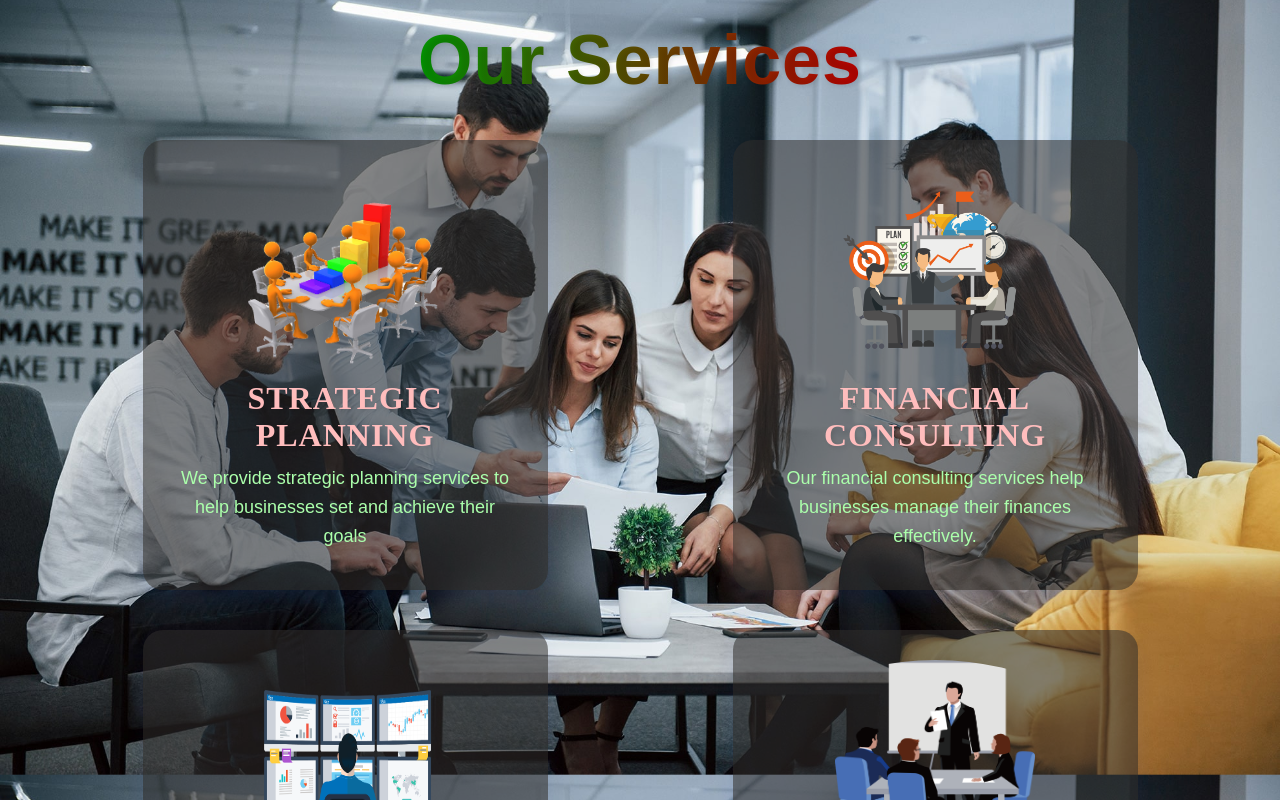
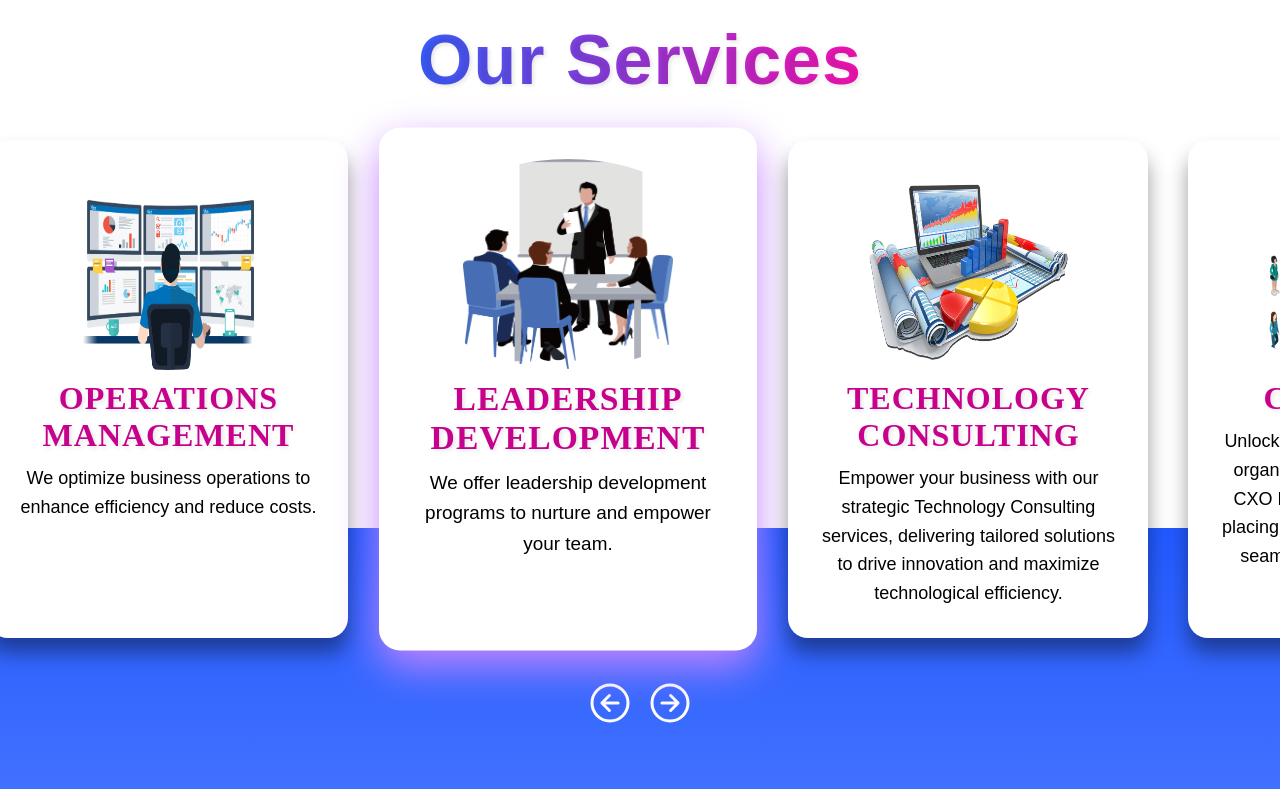
Before and after one commit to krushna53/yugma-ventures-main, a React (Create React App) app: page / in a window 1280 px wide. Shown: the part 980-1780 px from the top of the page. Built offline with nearby package versions, Linux system fonts and the light colour scheme.

Commit message:
Changed service section design

```diff
--- a/src/components/ServiceCards.css
+++ b/src/components/ServiceCards.css
@@ -4,19 +4,21 @@
   display: flex;
   flex-direction: column;
   align-items: center;
-  background-image: url('../images/services.jpg');
-  background-size: cover; /* Ensure the background covers the entire container */
+  /* background-image: url('../images/services.jpg'); */
+  background: linear-gradient(to bottom, rgb(255, 255, 255) 0%, rgb(255, 255, 255) 70%, rgb(34, 89, 255) 70%, rgb(66, 113, 255) 100%);
+  background-size: cover; /*Ensure the background covers the entire container*/
   background-repeat: no-repeat; /* Prevent background image repetition */
-  background-attachment: fixed; /* Keep the background fixed when scrolling */
+  /* background-attachment: fixed; Keep the background fixed when scrolling */
   background-color: rgba(255, 255, 255, 0.3);
   padding: 50px;
   background-position: center;
+  overflow: hidden;
 }
 
 .Services {
   display: flex;
-  flex-wrap: wrap;
-  justify-content: space-around;
+  /* justify-content: row; */
+  /* overflow-x:hidden; */
 }
 
 #title {
@@ -28,9 +30,9 @@
   font-family: "Montserrat", sans-serif;
   font-weight: bolder;
   text-decoration: solid;
-
+  /* -webkit-text-stroke: 1px #000000; */
   /* Gradient Background */
-  background: linear-gradient(270deg, #bb0101, #029402);
+  background: linear-gradient(270deg, #fb12b5, #3a5eff);
   /* Adjust colors as needed */
   background-clip: text;
   -webkit-background-clip: text;
@@ -51,13 +53,6 @@
 }
 
 
-
-.Services .Card-root:hover {
-  background-color: #f1f8fb;
-  transform: scale(1.05); /* Add a slight scale effect on hover */
-  box-shadow: 0 15px 30px 0 rgba(0, 69, 255, 0.1); /* Adjust box-shadow on hover */
-}
-
 .Services .image {
   display: flex;
   justify-content: center;
@@ -73,48 +68,31 @@
   box-shadow: 0 4px 8px rgba(0, 0, 0, 0.1);
 }
 
-.Services h1 {
-  margin: 10px 0;
-  font-size: 32px;
-  font-weight: 700;
-  text-shadow: 2px 2px 4px rgba(0, 0, 0, 0.1); /* Added text shadow for depth */
-  letter-spacing: 1px; /* Adjust letter spacing for better readability */
-}
-
-.Services p {
-  margin: 10px 0; /* Added margin for better spacing */
-  font-family: 'Arial', 'Helvetica', sans-serif;
-  font-size: 18px; /* Increased font size for better readability */
-  line-height: 1.6; /* Adjusted line height for better readability */
-  color: #595959; /* Changed color to a softer tone */
-}
-
-
 .Services .Card-root {
-  width: calc(33.33% - 20px);
+  width: 300px;
+  height: 80%;
   margin: 20px;
   padding: 30px;
   border-radius: 20px;
   position: relative;
   text-align: center;
-  box-shadow: 0 10px 20px 0 rgba(0, 69, 255, 0.06);
-  overflow: hidden;
-  transition: transform 0.3s ease-in-out, box-shadow 0.3s ease-in-out;
+  box-shadow: 0 15px 20px 0 rgba(0, 0, 0, 0.398);
+  transition: transform 0.3s ease-in-out, box-shadow 0.3s ease-in-out, left 1s ease-in;
 
   /* Removed white background and added a transparent background */
-  background: rgba(46, 45, 45, 0.544);  ;
+  background: rgb(255, 255, 255);  ;
 }
 
 .Services .Card-root:hover {
-  background-color: rgba(241, 248, 251, 0.8); /* Slight background color on hover for better readability */
   transform: scale(1.05);
-  box-shadow: 0 15px 30px 0 rgba(0, 69, 255, 0.1);
+  box-shadow: 0 15px 40px 0 rgb(198, 134, 255);
 }
 
 .Services h1 {
   margin: 10px 0;
   font-family: 'Open Sans', sans-serif;
   font-size: 32px;
+  color: #c7018c;
   font-weight: 700;/* Adjusted text color to white for better contrast */
   text-shadow: 2px 2px 4px rgba(0, 0, 0, 0.5); /* Improved text shadow for better readability */
 }
@@ -125,6 +103,52 @@
   font-size: 18px;
   line-height: 1.6;
 }
+
+/* .service-container .service-buttons {
+  margin-right: 900px;
+} */
+
+.service-container .service-buttons button {
+  background: none;
+  border: none;
+  margin-top: 10px;
+  font-size: 3em;
+  color: white;
+  cursor: pointer;
+}
+
+/* Animation styles */
+
+.Services .active-service {
+  transform: scale(1.05);
+  box-shadow: 0 15px 40px 0 rgb(198, 134, 255);
+}
+
+.Services .fadeInUpSD-0{
+  left : 400px;
+}
+
+.Services .fadeInUpSD-1{
+  left : 400px;
+}
+
+.Services .fadeInUpSD-2{
+  left : 400px;
+}
+
+.Services .fadeInUpSD-3{
+  left : -400px;
+}
+
+.Services .fadeInUpSD-4{
+  left : -400px;
+}
+
+.Services .fadeInUpSD-5{
+  left : -400px;
+}
+
+
 
 /* Media Queries for responsiveness */
 @media screen and (max-width: 1200px) {
@@ -159,7 +183,7 @@
   margin: 10px 0;
   font-size: 32px;
   font-weight: 700;
-  color: #ffbdbd;
+  /* color: rgb(34, 89, 255); */
   text-shadow: 2px 2px 4px rgba(0, 0, 0, 0.1);
   letter-spacing: 1px;
   font-family: 'Droid Serif', serif;
@@ -170,7 +194,7 @@
   font-family: 'Arial', sans-serif;
   font-size: 18px;
   line-height: 1.6;
-  color: #abffab;
+  color: #000000;
 }
 
 .Services .image {
--- a/src/components/ServiceCards.jsx
+++ b/src/components/ServiceCards.jsx
@@ -1,44 +1,46 @@
 import * as React from 'react';
+import { useState,useEffect } from 'react';
 import Card from '@mui/material/Card';
 import './ServiceCards.css';
 import { FaHireAHelper } from "react-icons/fa";
 import { BsPersonRaisedHand } from "react-icons/bs";
 import { BsBarChartLineFill, BsCashStack, BsDiagram3Fill } from "react-icons/bs";
 import { GrTechnology } from "react-icons/gr";
+import { IoArrowBackCircleOutline, IoArrowForwardCircleOutline } from "react-icons/io5";
 
 const servicesData = [
   {
-    id: 1,
+    id: 0,
     icon: require('../images/planning.png'),
     title: 'STRATEGIC PLANNING',
     description: 'We provide strategic planning services to help businesses set and achieve their goals',
   },
   {
-    id: 2,
+    id: 1,
     icon: require('../images/FC.png'),
     title: 'FINANCIAL CONSULTING',
     description: 'Our financial consulting services help businesses manage their finances effectively.',
   },
   {
-    id: 3,
+    id: 2,
     icon: require('../images/op.png'),
     title: 'OPERATIONS MANAGEMENT',
     description: 'We optimize business operations to enhance efficiency and reduce costs.',
   },
   {
-    id: 4,
+    id: 3,
     icon: require('../images/leader.png'),
     title: 'LEADERSHIP DEVELOPMENT',
     description: 'We offer leadership development programs to nurture and empower your team.',
   },
   {
-    id: 5,
+    id: 4,
     icon: require('../images/Technology.png'),
     title: 'TECHNOLOGY CONSULTING',
     description: 'Empower your business with our strategic Technology Consulting services, delivering tailored solutions to drive innovation and maximize technological efficiency.',
   },
   {
-    id: 6,
+    id: 5,
     icon: require('../images/cxo.png'),
     title: 'CXO HIRING',
     description: 'Unlock executive potential and drive organizational excellence with our CXO Hiring services, dedicated to placing top-tier leadership that aligns seamlessly with your company\'s vision and goals.',
@@ -46,12 +48,43 @@ const servicesData = [
 ];
 
 export default function ActionAreaCard() {
+  const [currentService, setCurrentService] = useState(0);
+
+  const nextService = () => {
+    setCurrentService((prevService) => (prevService + 1) % servicesData.length);
+  };
+
+  const prevService = () => {
+    setCurrentService(
+      (prevService) => (prevService - 1 + servicesData.length) % servicesData.length
+    );
+  };
+
+  const generateAnimationNames = () => `fadeInUpSD-${currentService}`;
+  console.log(generateAnimationNames());
+
+  const checkActive = (service) => {
+    if (service.id === currentService) {
+      return 1;
+    }
+  };
+  checkActive(servicesData[0]);
+
+  useEffect(() => {
+    const interval = setInterval(() => {
+      nextService();
+    }, 2000); // Auto-slide every 3 seconds (adjust as needed)
+
+    return () => clearInterval(interval); // Clear interval on component unmount
+  }, []);
+
+
   return (
     <div className='service-container'>
       <h1 id='title'>Our Services</h1>
       <div className='Services'>
         {servicesData.map((service) => (
-          <Card key={service.id} className='Card-root' sx={{ maxWidth: 345 }}>
+          <Card key={service.id} className={`${generateAnimationNames()} ${checkActive(service) === 1 ? 'active-service Card-root' : 'Card-root'}`} sx={{ maxWidth: 345 }} raised= {true}>
            <div className='image'>
               <img src={service.icon} alt={service.title}   />
             </div>
@@ -59,6 +92,11 @@ export default function ActionAreaCard() {
             <p>{service.description}</p>
           </Card>
         ))}
+
+      </div>
+      <div className="service-buttons">
+        <button onClick={prevService}><IoArrowBackCircleOutline /></button>
+        <button onClick={nextService}><IoArrowForwardCircleOutline /></button>
       </div>
     </div>
   );
--- a/src/components/SimpleCarousel.jsx
+++ b/src/components/SimpleCarousel.jsx
@@ -54,11 +54,6 @@ const SimpleCarousel = () => {
   // const generateAnimationNames = (index) => `fadeInUpSD-${index}`;
   const generateAnimationNames = () => `fadeInUpSD-${currentSlide}`;
 
-  const reset = () => {
-    slides[currentSlide].style.opacity = 0;
-    slides[currentSlide].style.zIndex = 0;
-  };
-
   const nextSlide = () => {
     setCurrentSlide((prevSlide) => (prevSlide + 1) % slides.length);
   };
```
